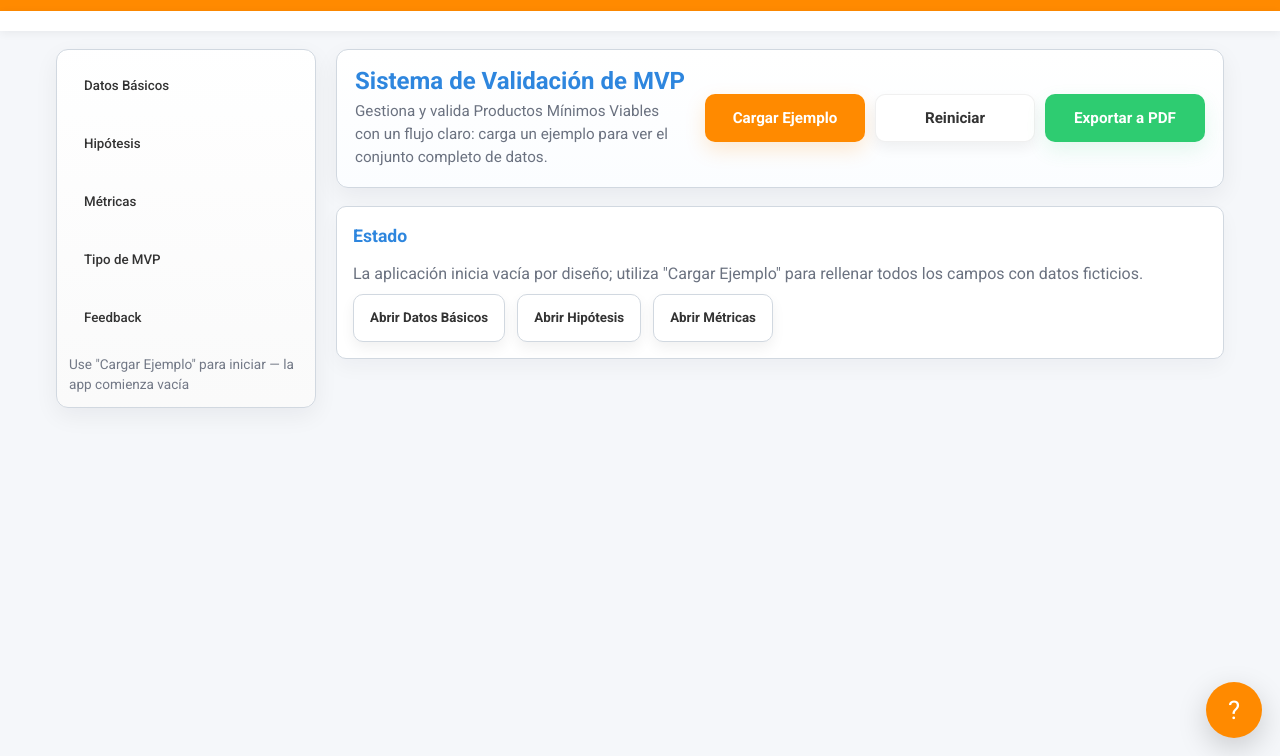
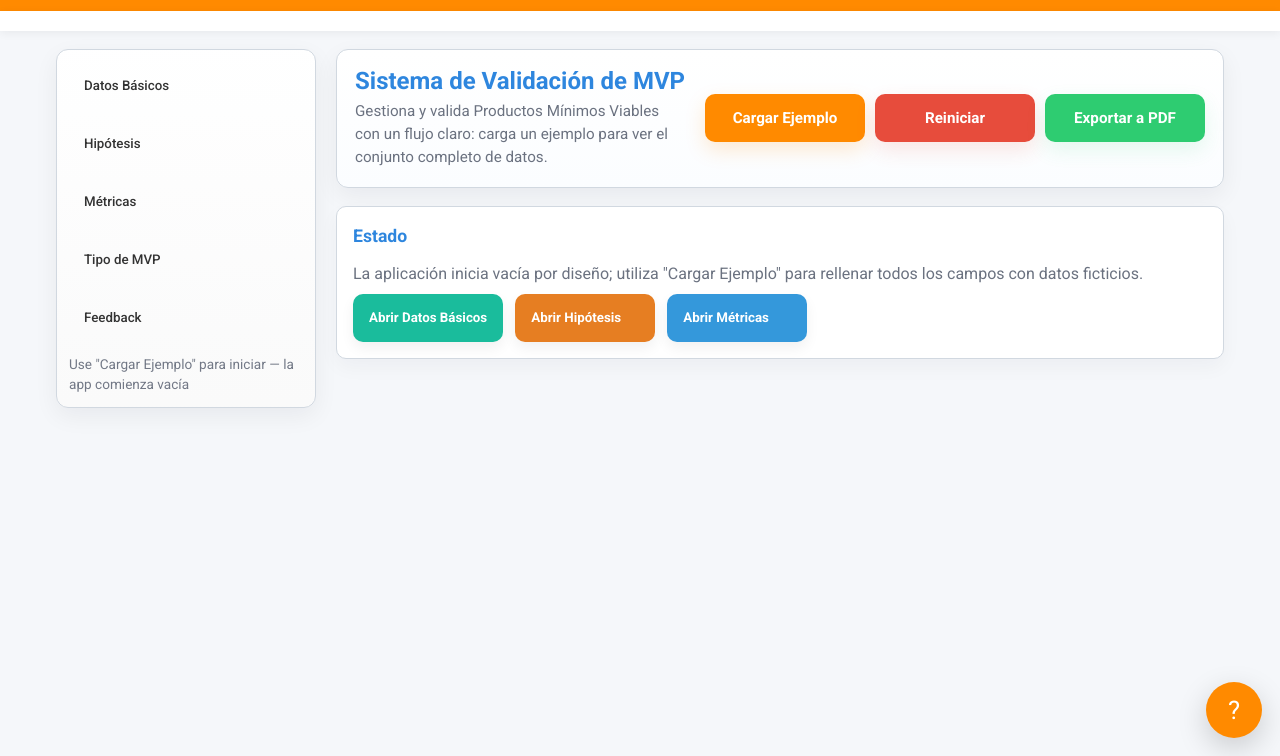
Before and after one commit to castell70/Validador-de-MVP, a plain HTML site: page index.html in a window 1280 px wide. Shown: the part 44-800 px from the top of the page. Drawn offline with nearby package versions, Linux system fonts and the light colour scheme.

Commit message:
Add files via upload

```diff
--- a/index.html
+++ b/index.html
@@ -229,9 +229,10 @@
             border: none;
         }
         .btn-reset {
-            background: #ffffff;
-            color: var(--text);
-            border: 1px solid rgba(0,0,0,0.06);
+            background: #e74c3c;
+            color: #ffffff;
+            border: none;
+            box-shadow: 0 8px 20px rgba(231,76,60,0.14);
         }
         .btn-export {
             background: #2ecc71;
@@ -302,6 +303,11 @@
 
         .btn-container { display:flex; gap:12px; margin-top:6px; flex-wrap:wrap; }
         button { font-family:inherit; }
+
+        /* Estado buttons - colores distintos y texto en blanco */
+        .btn-state-basics { background:#1abc9c; color:#fff; border:none; min-width:140px; }
+        .btn-state-hypothesis { background:#e67e22; color:#fff; border:none; min-width:140px; }
+        .btn-state-metrics { background:#3498db; color:#fff; border:none; min-width:140px; }
 
         .alert { padding:10px; margin-bottom:8px; border-radius:6px; font-size:0.9rem; display:none; }
         .alert-error { background:#fff0f0; border:1px solid #f8d7da; color:#c53030; }
@@ -415,9 +421,9 @@
                 <p style="color:var(--muted);margin-bottom:8px;">La aplicación inicia vacía por diseño; utiliza "Cargar Ejemplo" para rellenar todos los campos con datos ficticios.</p>
 
                 <div class="btn-container" style="margin-top:8px;">
-                    <button type="button" id="open-basics" class="btn btn-secondary" style="background:#fff;border:1px solid var(--border);">Abrir Datos Básicos</button>
-                    <button type="button" id="open-hypothesis" class="btn btn-secondary" style="background:#fff;border:1px solid var(--border);">Abrir Hipótesis</button>
-                    <button type="button" id="open-metrics" class="btn btn-secondary" style="background:#fff;border:1px solid var(--border);">Abrir Métricas</button>
+                    <button type="button" id="open-basics" class="btn btn-state-basics">Abrir Datos Básicos</button>
+                    <button type="button" id="open-hypothesis" class="btn btn-state-hypothesis">Abrir Hipótesis</button>
+                    <button type="button" id="open-metrics" class="btn btn-state-metrics">Abrir Métricas</button>
                 </div>
 
                 <div class="save-status" style="margin-top:12px;color:var(--muted);font-size:0.95rem;display:block;"></div>
@@ -542,6 +548,13 @@
                 <p><strong>6. Feedback (Análisis):</strong> En la pestaña Feedback, pulsa "Generar Análisis" para que la aplicación sintetice automáticamente la información ingresada en un informe de observaciones y recomendaciones.</p>
                 <p><strong>7. Exportar:</strong> Usa "Exportar a PDF" para descargar un resumen estructurado.</p>
                 <p>Nota: la aplicación inicia vacía por diseño; usa "Cargar Ejemplo" si quieres ver un conjunto completo de datos de referencia.</p>
+
+                <!-- Copyright footer added as a professional styled line -->
+                <div style="margin-top:16px;padding-top:12px;border-top:1px solid var(--border);display:flex;justify-content:center;">
+                    <small style="color:var(--muted);font-size:0.85rem;">
+                        © 2025 Carlos Alfredo Castillo Flores — ITCPO. Todos los derechos reservados.
+                    </small>
+                </div>
             </div>
         </div>
     </div>
```
